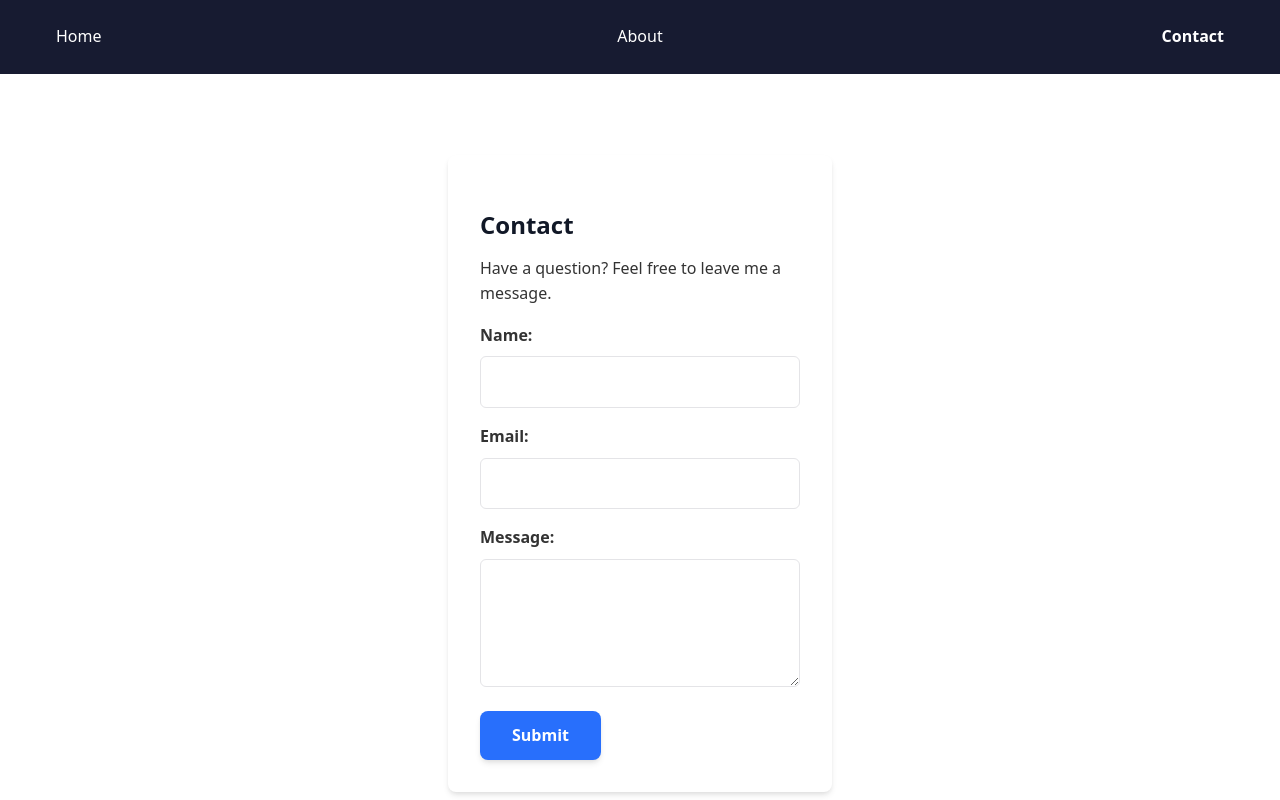
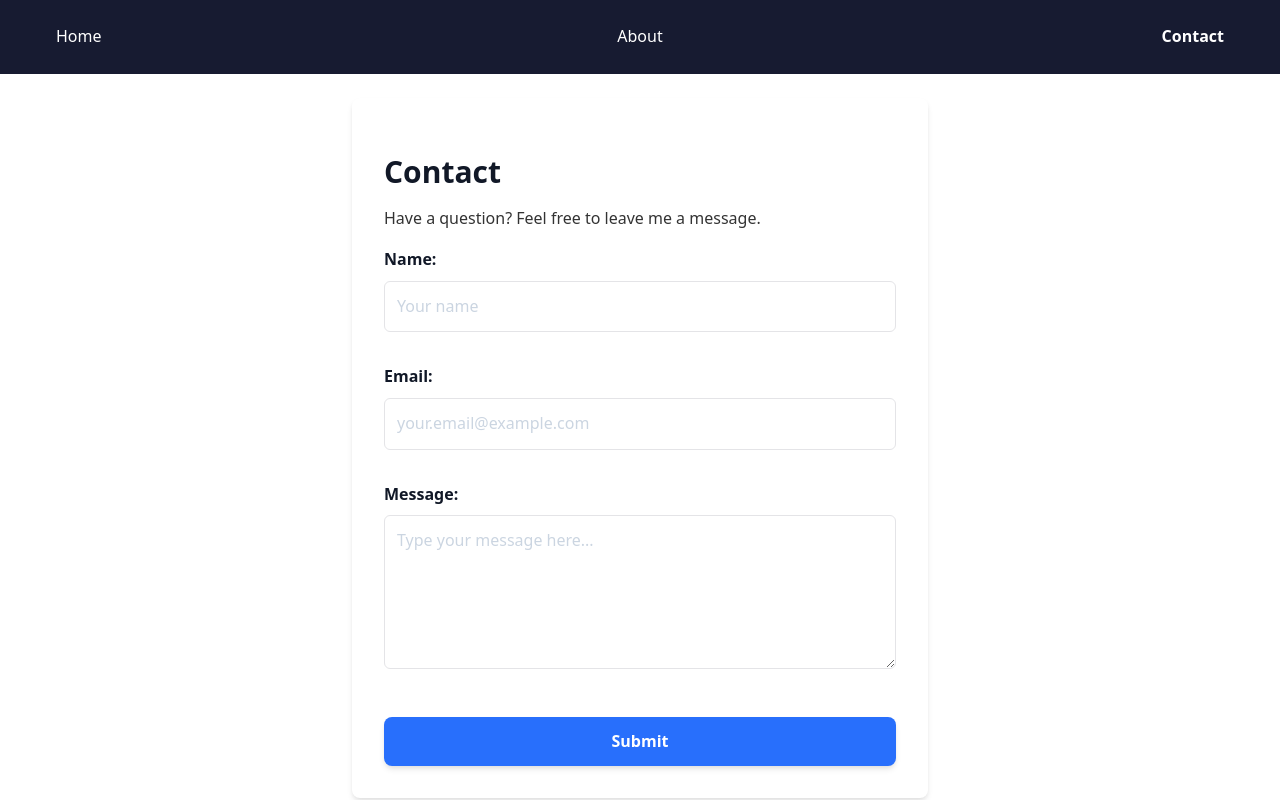
Before and after one commit to edenreich/engineering-blog, a Next.js app: page /contact in a window 1280 px wide. Shown: the top 800 px of the page. Built offline with nearby package versions, Linux system fonts and the light colour scheme.

Commit message:
style: Enhance Contact page layout and form styling for improved usability and aesthetics
Signed-off-by: Eden Reich <eden.reich@gmail.com>

```diff
--- a/app/contact/page.tsx
+++ b/app/contact/page.tsx
@@ -21,23 +21,41 @@ export default function ContactPage() {
         <div className="contact-form-container">
             <div className="contact-form-card">
                 <h1 className="contact-form-title">Contact</h1>
-                <p className="mb-4">Have a question? Feel free to leave me a message.</p>
-                <form onSubmit={handleSubmit}>
+                <p className="mb-6">Have a question? Feel free to leave me a message.</p>
+                <form onSubmit={handleSubmit} className="contact-form">
                     <div className="contact-form-field">
                         <label htmlFor="name" className="contact-form-label">Name:</label>
-                        <input type="text" id="name" className="contact-form-input" />
+                        <input
+                            type="text"
+                            id="name"
+                            className="contact-form-input"
+                            placeholder="Your name"
+                            required
+                        />
                     </div>
                     <div className="contact-form-field">
                         <label htmlFor="email" className="contact-form-label">Email:</label>
-                        <input type="email" id="email" className="contact-form-input" />
+                        <input
+                            type="email"
+                            id="email"
+                            className="contact-form-input"
+                            placeholder="your.email@example.com"
+                            required
+                        />
                     </div>
                     <div className="contact-form-field">
                         <label htmlFor="message" className="contact-form-label">Message:</label>
-                        <textarea id="message" rows={4} className="contact-form-input"></textarea>
+                        <textarea
+                            id="message"
+                            rows={5}
+                            className="contact-form-input"
+                            placeholder="Type your message here..."
+                            required
+                        ></textarea>
                     </div>
                     <button
                         type="submit"
-                        className="cta-button"
+                        className="cta-button w-full"
                     >
                         Submit
                     </button>
--- a/styles/globals.css
+++ b/styles/globals.css
@@ -707,7 +707,8 @@ header a:hover {
   display: flex;
   justify-content: center;
   align-items: center;
-  min-height: 100vh;
+  min-height: 80vh;
+  padding: var(--space-6);
 }
 
 .contact-form-card {
@@ -715,13 +716,26 @@ header a:hover {
   padding: var(--space-8);
   border-radius: var(--radius-lg);
   box-shadow: var(--shadow-md);
-  width: 24rem;
+  width: 100%;
+  max-width: 36rem;
+  transition: transform var(--transition-base), box-shadow var(--transition-base);
+}
+
+.contact-form-card:hover {
+  box-shadow: var(--shadow-lg);
 }
 
 .contact-form-title {
-  font-size: var(--font-size-2xl);
+  font-size: var(--font-size-3xl);
   font-weight: var(--font-weight-bold);
   margin-bottom: var(--space-4);
+  color: var(--heading-color);
+}
+
+.contact-form {
+  display: flex;
+  flex-direction: column;
+  gap: var(--space-4);
 }
 
 .contact-form-field {
@@ -732,6 +746,7 @@ header a:hover {
   display: block;
   font-weight: var(--font-weight-semibold);
   margin-bottom: var(--space-2);
+  color: var(--heading-color);
 }
 
 .contact-form-input {
@@ -739,13 +754,20 @@ header a:hover {
   border: 1px solid var(--border-color);
   padding: var(--space-3);
   border-radius: var(--radius-md);
+  background-color: var(--background-color);
+  color: var(--text-color);
+  font-size: var(--font-size-base);
   transition: all var(--transition-base);
 }
 
 .contact-form-input:focus {
   outline: none;
-  ring: 2px;
   border-color: var(--accent-color);
+  box-shadow: 0 0 0 2px rgba(40, 111, 252, 0.2);
+}
+
+.contact-form-input::placeholder {
+  color: var(--color-gray-400);
 }
 
 .contact-form-notification {
@@ -754,6 +776,27 @@ header a:hover {
   padding: var(--space-3) var(--space-4);
   margin-top: var(--space-4);
   border-radius: var(--radius-md);
+  font-weight: var(--font-weight-medium);
+  text-align: center;
+  animation: fadeIn 0.3s ease-in-out;
+}
+
+@keyframes fadeIn {
+  from {
+    opacity: 0;
+    transform: translateY(-10px);
+  }
+
+  to {
+    opacity: 1;
+    transform: translateY(0);
+  }
+}
+
+/* Make the button width 100% of the form */
+.contact-form .cta-button {
+  width: 100%;
+  margin-top: var(--space-2);
 }
 
 /***************************************
```
